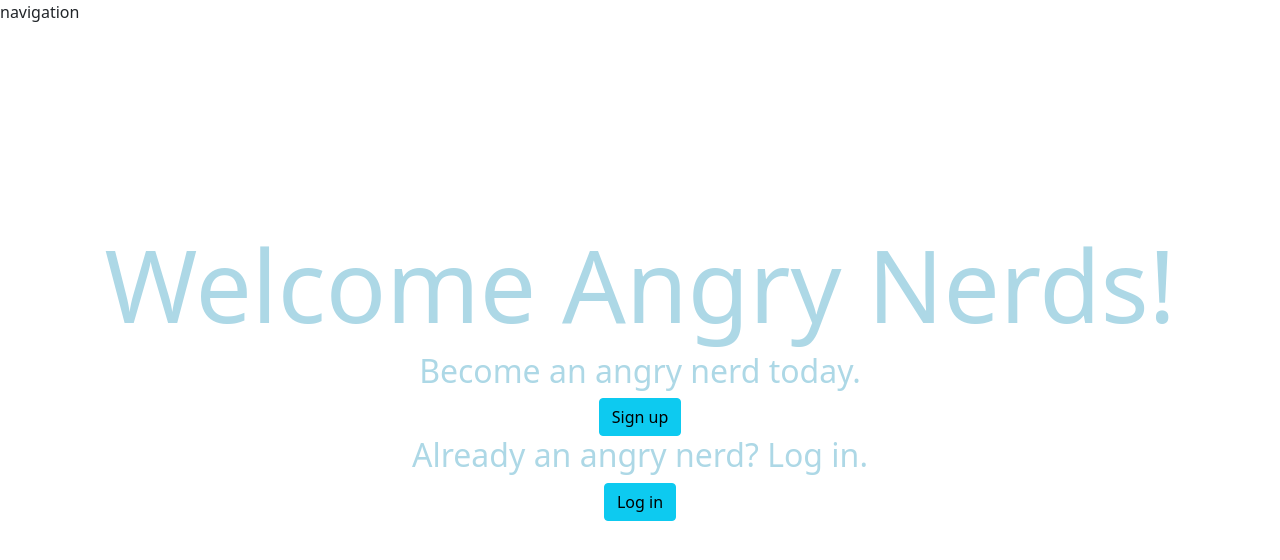
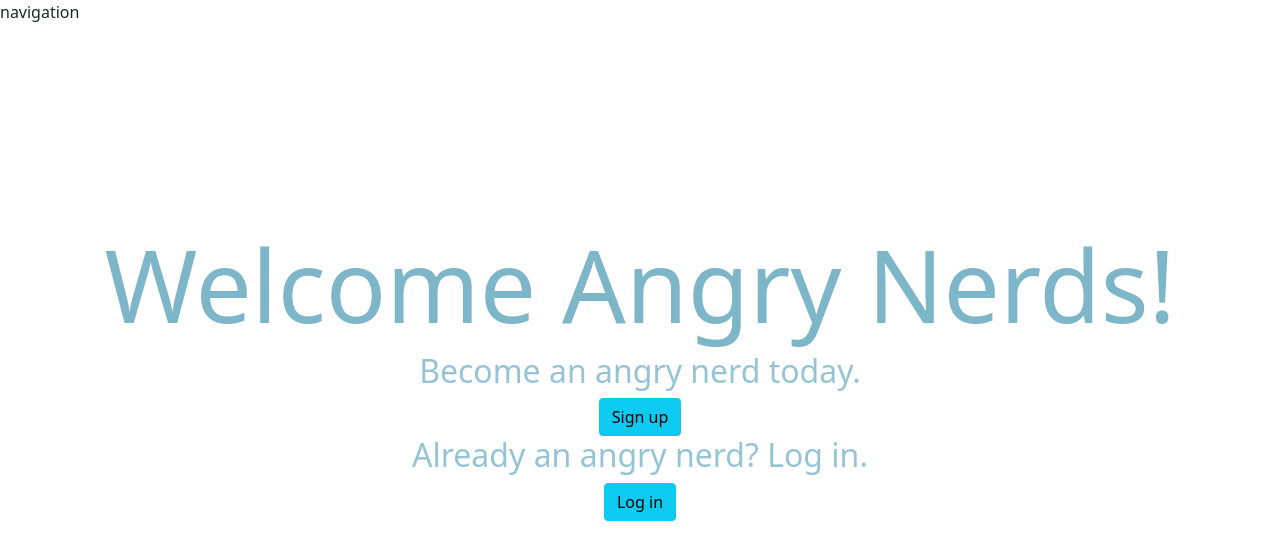
Before and after one commit to RobinKhiv/angry-nerds-fe, a React (Create React App) app: page / in a window 1280 px wide. Shown: the top 560 px of the page. Built offline with nearby package versions, Linux system fonts and the light colour scheme.

Commit message:
Update LandingPage.css

```diff
--- a/src/routes/landing/LandingPage.css
+++ b/src/routes/landing/LandingPage.css
@@ -3,13 +3,13 @@
 }
 
 .welcome {
-    color: lightblue;
+    color: rgb(126, 182, 201);
     text-align: center;
     font-size: 100px;
 }
 
 h2 {
-    color: lightblue;
+    color: rgb(149, 196, 212);
     text-align: center;
     font-size: 20px;
 }
```
